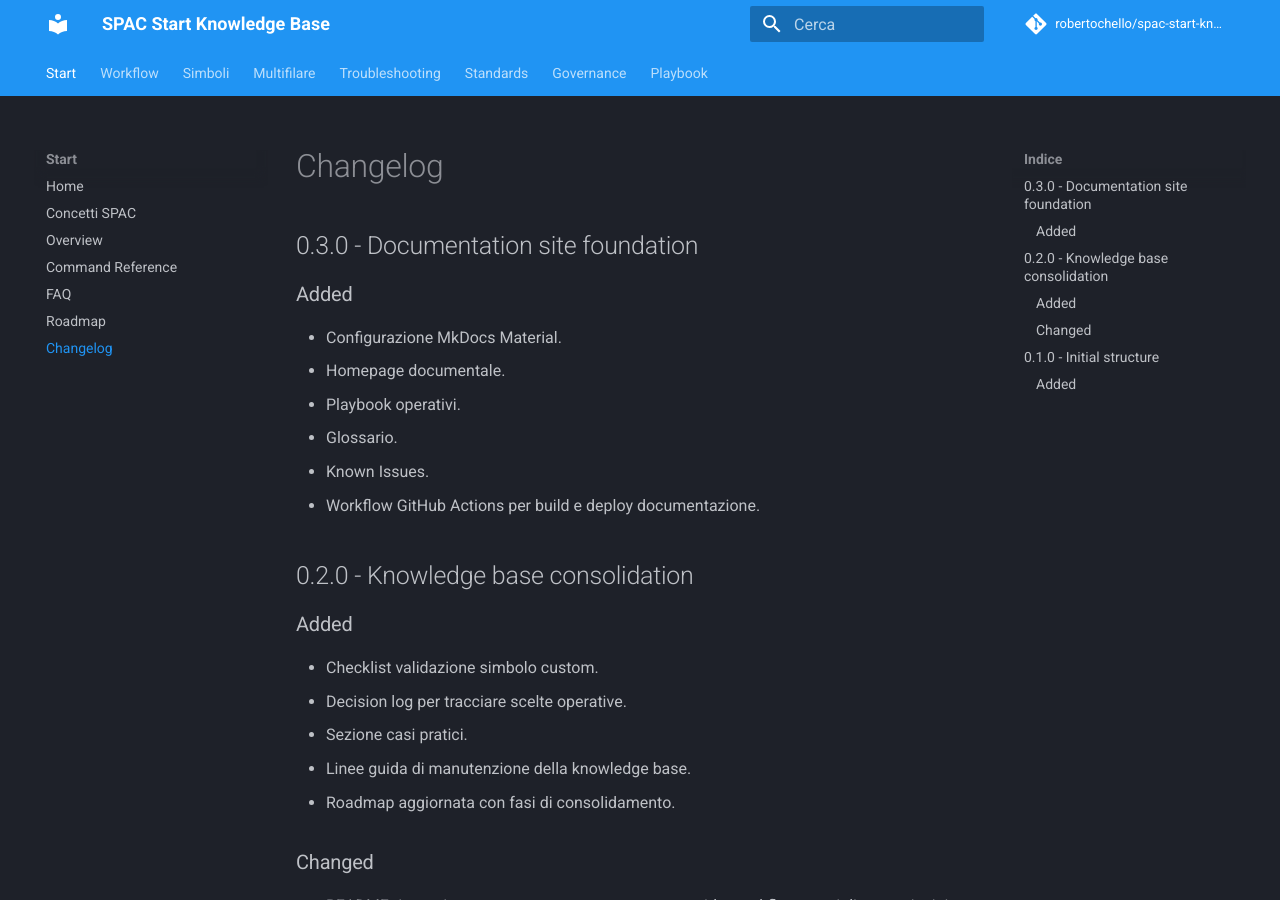
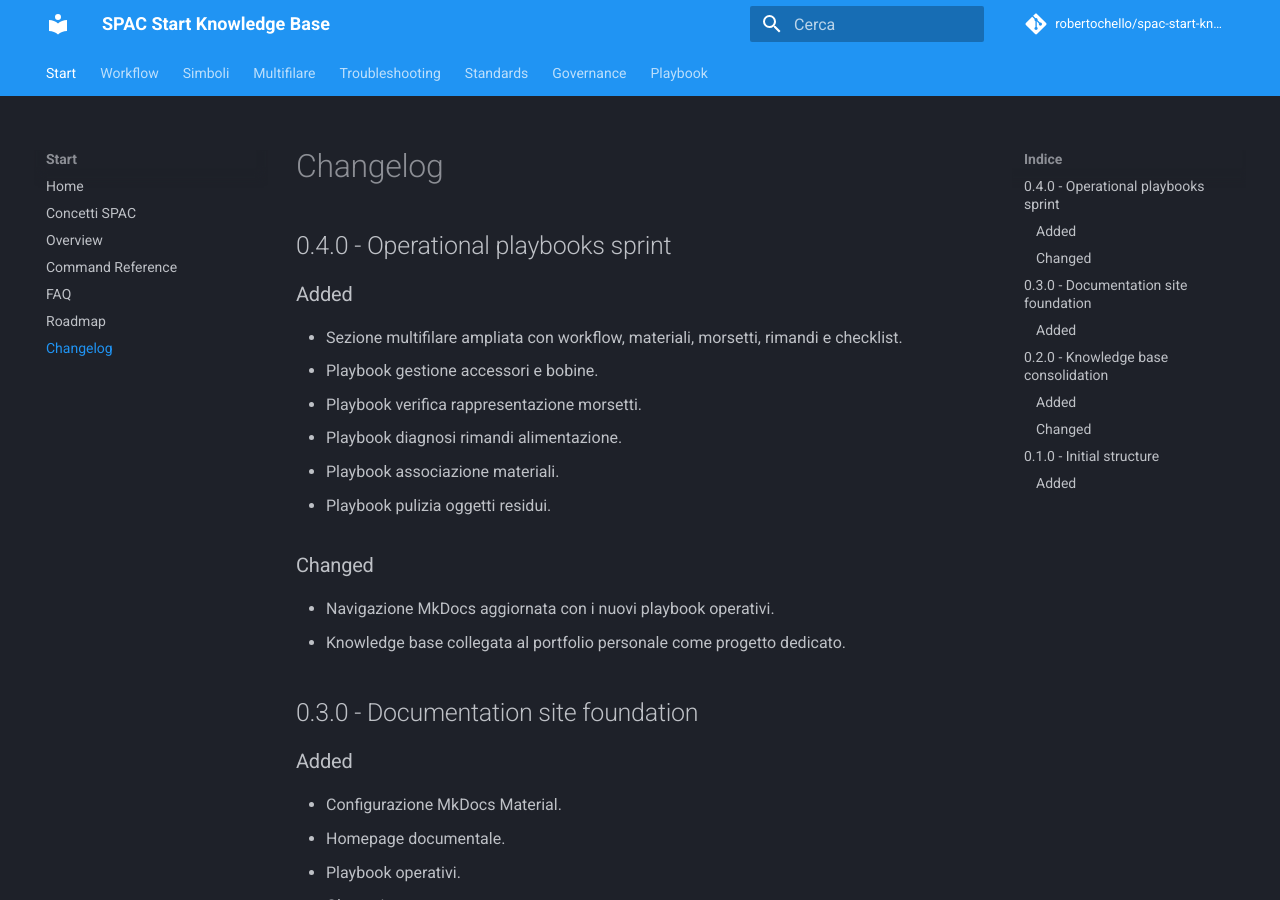
Before and after one commit to robertochello/spac-start-knowledge-base, an MkDocs documentation site: the page built from docs/changelog.md, in a window 1280 px wide and 900 px high. Built offline with MkDocs 1.6.1 and Material for MkDocs 9.7.7, drawn with Linux system fonts in a browser that asks for light colours; comment, search, counter and statistics services are not loaded.

Commit message:
Update docs changelog for operational playbooks sprint

```diff
--- a/docs/changelog.md
+++ b/docs/changelog.md
@@ -1,4 +1,20 @@
 # Changelog
+
+## 0.4.0 - Operational playbooks sprint
+
+### Added
+
+- Sezione multifilare ampliata con workflow, materiali, morsetti, rimandi e checklist.
+- Playbook gestione accessori e bobine.
+- Playbook verifica rappresentazione morsetti.
+- Playbook diagnosi rimandi alimentazione.
+- Playbook associazione materiali.
+- Playbook pulizia oggetti residui.
+
+### Changed
+
+- Navigazione MkDocs aggiornata con i nuovi playbook operativi.
+- Knowledge base collegata al portfolio personale come progetto dedicato.
 
 ## 0.3.0 - Documentation site foundation
 
```
